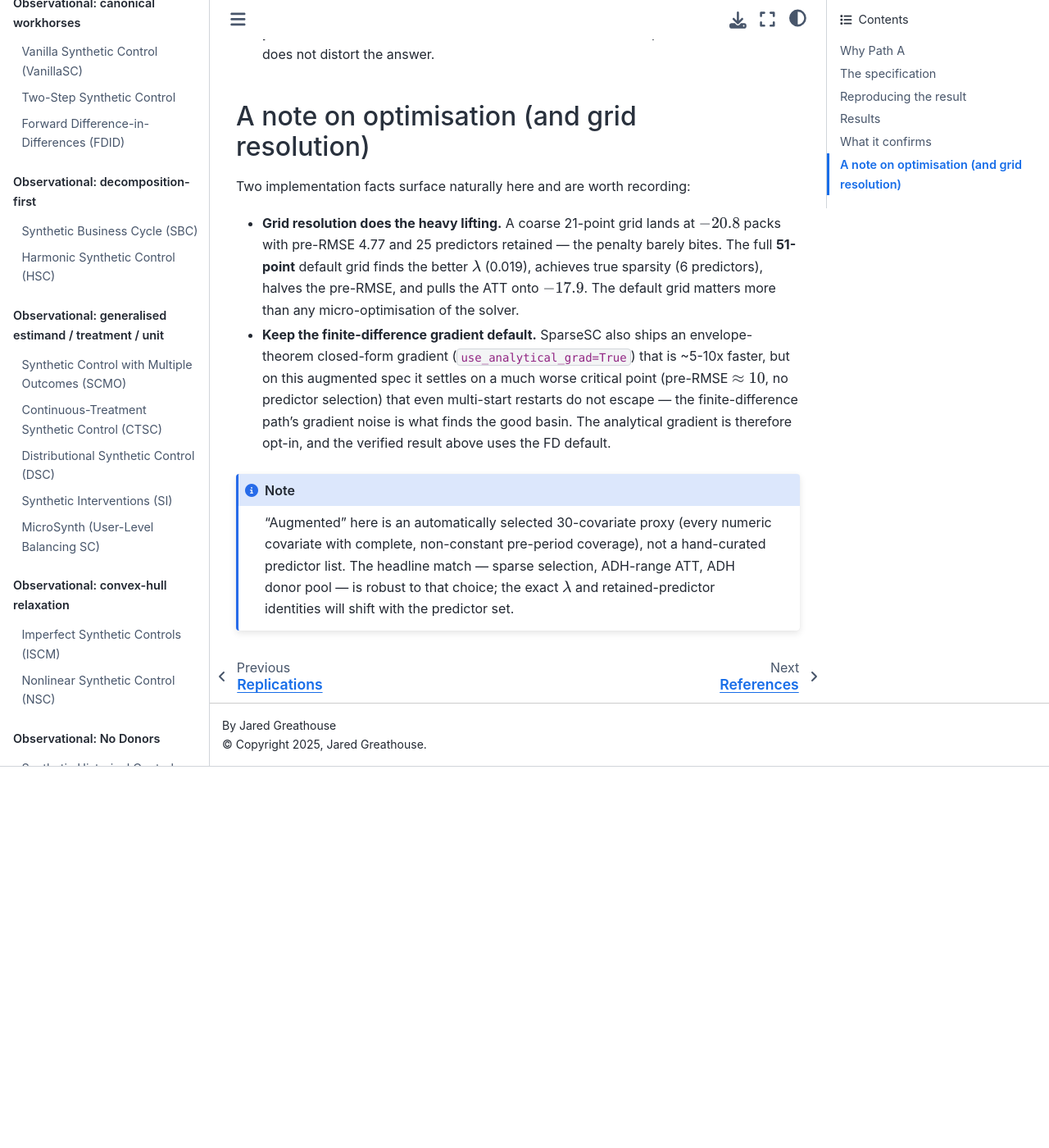
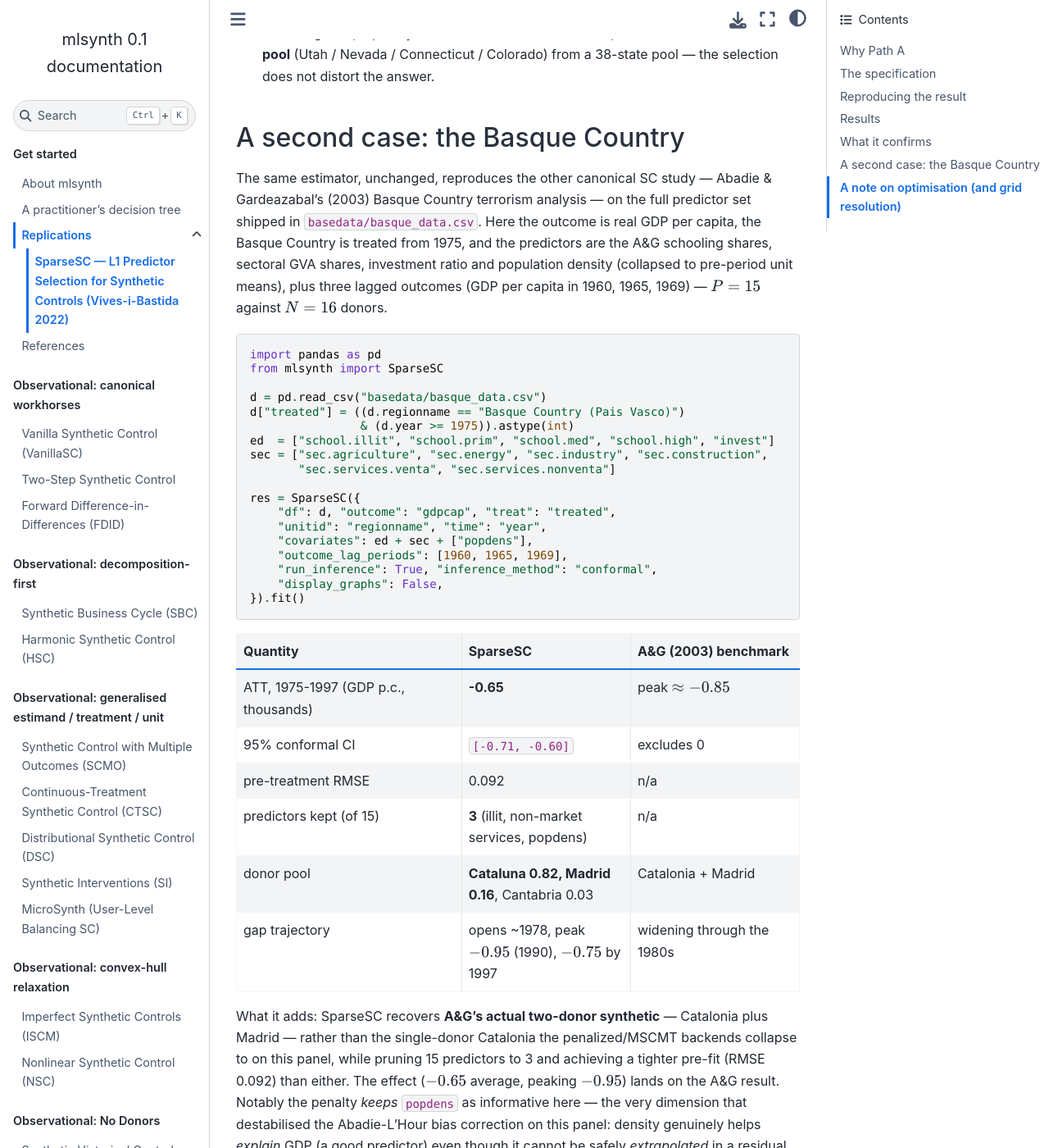
Before and after one commit to jgreathouse9/mlsynth, a Sphinx documentation site: the page built from docs/replications/sparse_sc.rst, in a window 1280 px wide and 1400 px high, scrolled down 2486 px. Shown: the whole window at 82% size. Built offline with Sphinx 7.4.7 and the Sphinx Book theme 1.1.4, drawn with Linux system fonts in a browser that asks for light colours; pages that are not in the unit, such as notebooks, are missing from menus; before the commit the page ends 3421 px from its top, so only the background shows below that; some of the changed text lies outside the part shown.

```diff
--- a/docs/replications/sparse_sc.rst
+++ b/docs/replications/sparse_sc.rst
@@ -9,7 +9,8 @@ SparseSC — L1 Predictor Selection for Synthetic Controls (Vives-i-Bastida 2022
 :Replication type: **Path A** — reproduce the canonical Proposition 99 effect
    on public data, with the L1 penalty selecting the predictor set.
 :Status: **Fully verified** — recovers the Abadie, Diamond & Hainmueller (2010)
-   ATT and donor pool from an augmented predictor set.
+   Proposition 99 ATT *and* the Abadie & Gardeazabal (2003) Basque result,
+   each with the L1 penalty selecting the predictor set.
 
 Why Path A
 ----------
@@ -116,6 +117,74 @@ What it confirms
   benchmark, and recovers **ADH's donor pool** (Utah / Nevada / Connecticut /
   Colorado) from a 38-state pool — the selection does not distort the answer.
 
+A second case: the Basque Country
+---------------------------------
+
+The same estimator, unchanged, reproduces the other canonical SC study —
+Abadie & Gardeazabal's (2003) Basque Country terrorism analysis — on the full
+predictor set shipped in ``basedata/basque_data.csv``. Here the outcome is real
+GDP per capita, the Basque Country is treated from 1975, and the predictors are
+the A&G schooling shares, sectoral GVA shares, investment ratio and population
+density (collapsed to pre-period unit means), plus three lagged outcomes (GDP
+per capita in 1960, 1965, 1969) — :math:`P = 15` against :math:`N = 16` donors.
+
+.. code-block:: python
+
+   import pandas as pd
+   from mlsynth import SparseSC
+
+   d = pd.read_csv("basedata/basque_data.csv")
+   d["treated"] = ((d.regionname == "Basque Country (Pais Vasco)")
+                   & (d.year >= 1975)).astype(int)
+   ed  = ["school.illit", "school.prim", "school.med", "school.high", "invest"]
+   sec = ["sec.agriculture", "sec.energy", "sec.industry", "sec.construction",
+          "sec.services.venta", "sec.services.nonventa"]
+
+   res = SparseSC({
+       "df": d, "outcome": "gdpcap", "treat": "treated",
+       "unitid": "regionname", "time": "year",
+       "covariates": ed + sec + ["popdens"],
+       "outcome_lag_periods": [1960, 1965, 1969],
+       "run_inference": True, "inference_method": "conformal",
+       "display_graphs": False,
+   }).fit()
+
+.. list-table::
+   :header-rows: 1
+   :widths: 40 30 30
+
+   * - Quantity
+     - SparseSC
+     - A&G (2003) benchmark
+   * - ATT, 1975-1997 (GDP p.c., thousands)
+     - **-0.65**
+     - peak :math:`\approx -0.85`
+   * - 95% conformal CI
+     - ``[-0.71, -0.60]``
+     - excludes 0
+   * - pre-treatment RMSE
+     - 0.092
+     - n/a
+   * - predictors kept (of 15)
+     - **3** (illit, non-market services, popdens)
+     - n/a
+   * - donor pool
+     - **Cataluna 0.82, Madrid 0.16**, Cantabria 0.03
+     - Catalonia + Madrid
+   * - gap trajectory
+     - opens ~1978, peak :math:`-0.95` (1990), :math:`-0.75` by 1997
+     - widening through the 1980s
+
+What it adds: SparseSC recovers **A&G's actual two-donor synthetic** — Catalonia
+plus Madrid — rather than the single-donor Catalonia the penalized/MSCMT backends
+collapse to on this panel, while pruning 15 predictors to 3 and achieving a
+tighter pre-fit (RMSE 0.092) than either. The effect (:math:`-0.65` average,
+peaking :math:`-0.95`) lands on the A&G result. Notably the penalty *keeps*
+``popdens`` as informative here — the very dimension that destabilised the
+Abadie-L'Hour bias correction on this panel: density genuinely helps *explain*
+GDP (a good predictor) even though it cannot be safely *extrapolated* in a
+residual correction.
+
 A note on optimisation (and grid resolution)
 ---------------------------------------------
 
```
Also changed, not shown: 1 other file.
